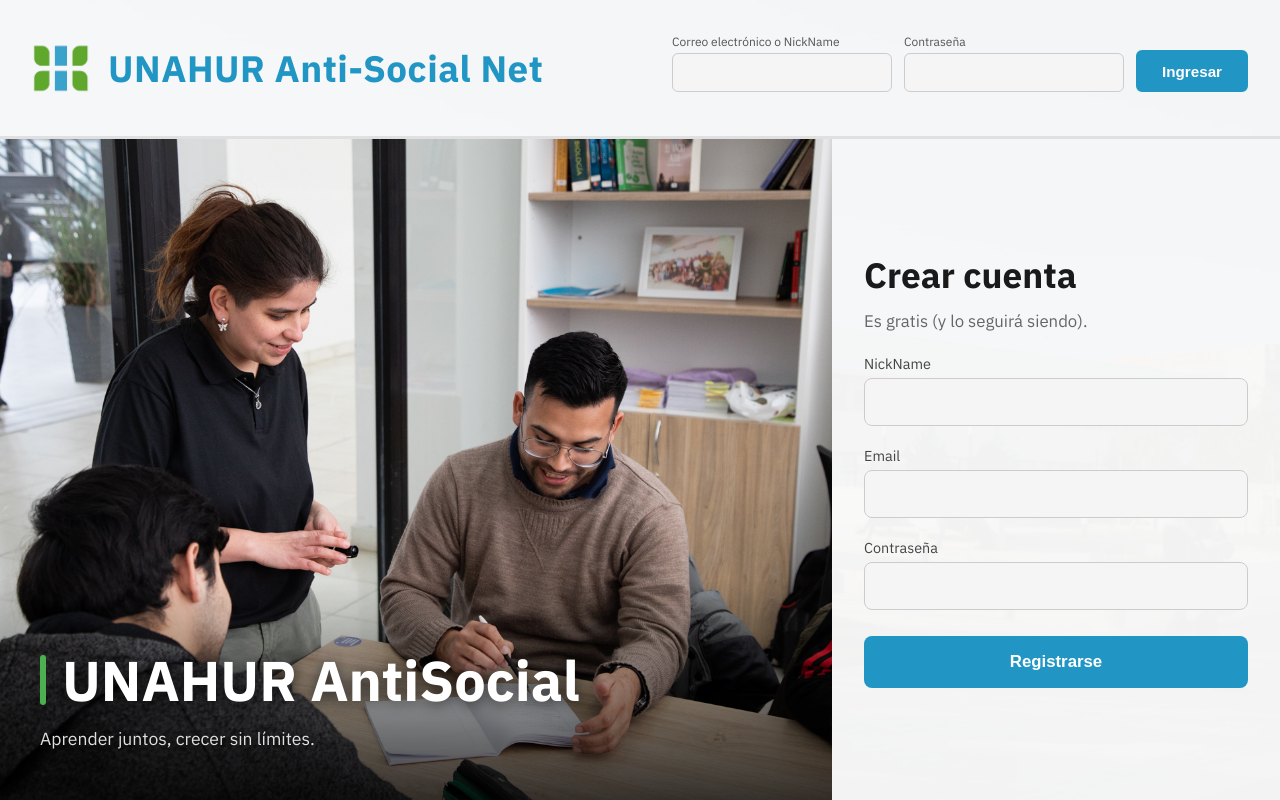
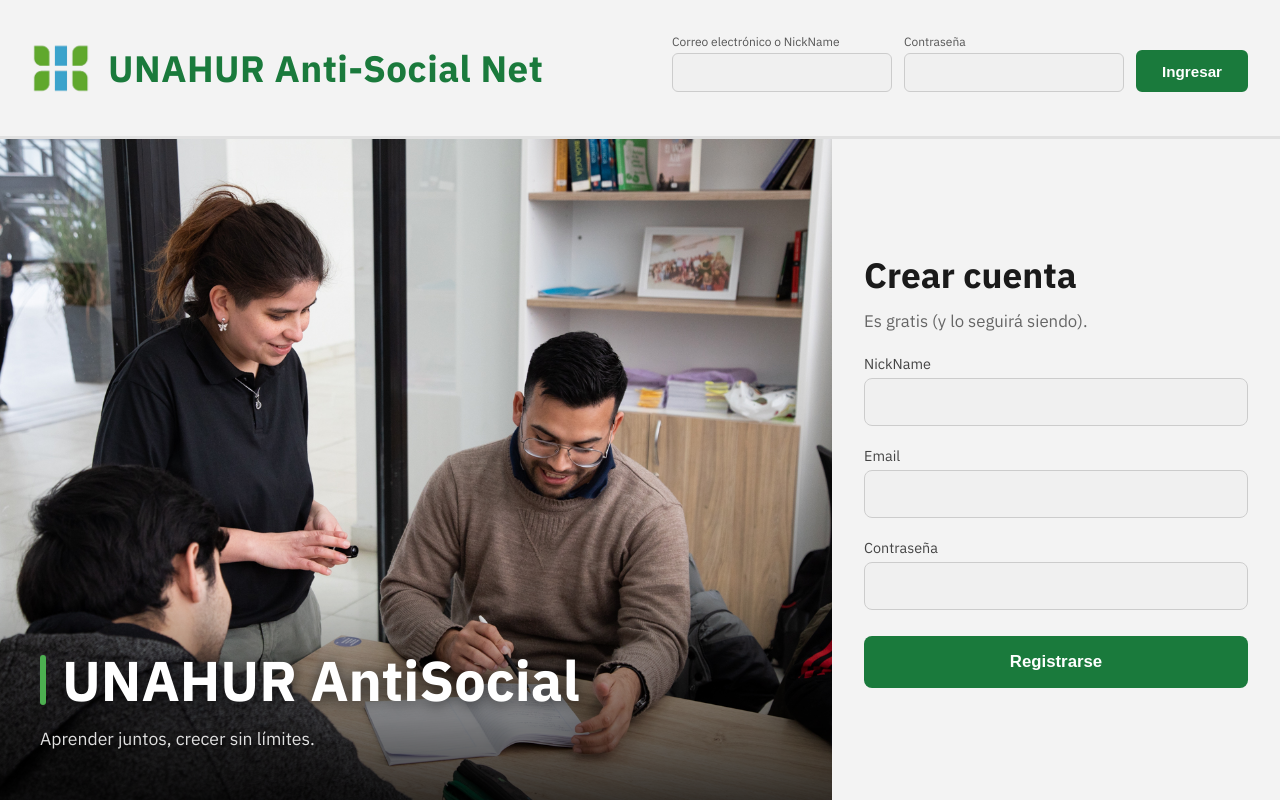
Before and after one commit to jonicoke/UnaHur-Anti-Social-Net, a React (Vite) app: page /login in a window 1280 px wide. Built offline with nearby package versions, Linux system fonts and the light colour scheme; a web font is replaced by a local one.

Commit message:
se cambio colores del login y si pongo otra ruta siempre va a login

```diff
--- a/src/App.tsx
+++ b/src/App.tsx
@@ -1,4 +1,4 @@
-import { BrowserRouter, Routes, Route } from "react-router-dom";
+import { BrowserRouter, Routes, Route, Navigate } from "react-router-dom";
 import RutaProtegida from "./components/RutaProtegida";
 import NavBar from "./components/NavBar";
 import Perfil from "./pages/Perfil";
@@ -44,6 +44,7 @@ function App() {
                         </RutaProtegida>
                     }
                 />
+                <Route path="*" element={<Navigate to="/login" replace />} />
             </Routes>
             </FeedCreateProvider>
             </BrowserRouter>
--- a/src/pages/Login.tsx
+++ b/src/pages/Login.tsx
@@ -2,7 +2,6 @@ import { useState, useEffect } from "react";
 import { useNavigate } from "react-router-dom";
 import { useAuth } from "../context/authContext";
 import { getUsers, createUser } from "../services/api";
-import unahurImg from '../assets/unahur.jpg'
 import '../styles/components/auth/base.css'
 
 import AuthTopbar from "../components/auth/AuthTopbar";
@@ -91,7 +90,7 @@ function Login() {
   };
 
   return (
-    <div className="auth-wrapper" style={{ backgroundImage: `url(${unahurImg})` }}>
+    <div className="auth-wrapper">
       <AuthTopbar
         nickName={nickName}
         setNickName={setNickName}
--- a/src/styles/components/auth/base.css
+++ b/src/styles/components/auth/base.css
@@ -16,18 +16,8 @@
   color: white;
   display: flex;
   flex-direction: column;
-  background-size: cover;
-  background-position: center;
-  background-attachment: fixed;
+  background-color: #0f0f0f;
   position: relative;
-}
-
-.auth-wrapper::before {
-  content: '';
-  position: fixed;
-  inset: 0;
-  background: rgba(0, 0, 0, 0.45);
-  z-index: 0;
 }
 
 .auth-topbar,
--- a/src/styles/components/auth/registro-panel.css
+++ b/src/styles/components/auth/registro-panel.css
@@ -48,23 +48,24 @@
   padding: 14px 16px;
   border-radius: 8px;
   border: 1px solid #cccccc;
-  background-color: #f5f5f5;
+  background-color: #f0f0f0;
   color: #333333;
   font-size: 1rem;
   width: 100%;
+  transition: border-color 0.2s;
 }
 
 .auth-field input:focus {
   outline: none;
-  border-color: #2196c4;
-  background-color: white;
+  border-color: #1a7a3c;
+  background-color: #f0f0f0;
 }
 
 .btn-registro {
   padding: 16px;
   border-radius: 8px;
   border: none;
-  background-color: #2196c4;
+  background-color: #1a7a3c;
   color: white;
   font-weight: 700;
   font-size: 1.05rem;
@@ -74,7 +75,8 @@
   margin-top: 6px;
 }
 
-.btn-registro:hover { background-color: #1a7aaa; }
+
+.btn-registro:hover { background-color: #145c2e; }
 
 .auth-error {
   color: #ffe0b2;
--- a/src/styles/components/auth/topbar.css
+++ b/src/styles/components/auth/topbar.css
@@ -29,7 +29,7 @@
 .auth-topbar-logo {
   font-size: 2.3rem;
   font-weight: 900;
-  color: #2196c4;
+  color: #1a7a3c;
   line-height: 1;
   display: flex;
   align-items: center;
@@ -64,16 +64,17 @@
   padding: 10px 14px;
   border-radius: 6px;
   border: 1px solid #cccccc;
-  background-color: #f5f5f5;
+  background-color: #f0f0f0;
   color: #333333;
   font-size: 0.95rem;
   width: 220px;
+  transition: border-color 0.2s, background-color 0.2s;
 }
 
 .auth-topbar-field input:focus {
   outline: none;
-  border-color: #2196c4;
-  background-color: white;
+  border-color: #1a7a3c;
+  background-color: #f0f0f0;
 }
 
 .auth-topbar-field input.input-error {
@@ -109,8 +110,8 @@
 .auth-topbar-form button {
   padding: 10px 24px;
   border-radius: 6px;
-  border: 2px solid #2196c4;
-  background-color: #2196c4;
+  border: 2px solid #1a7a3c;
+  background-color: #1a7a3c;
   color: white;
   font-weight: 700;
   cursor: pointer;
@@ -126,6 +127,6 @@
 }
 
 .auth-topbar-form button:hover {
-  background-color: #1a7aaa;
-  border-color: #1a7aaa;
+  background-color: #145c2e;
+  border-color: #145c2e;
 }
```
